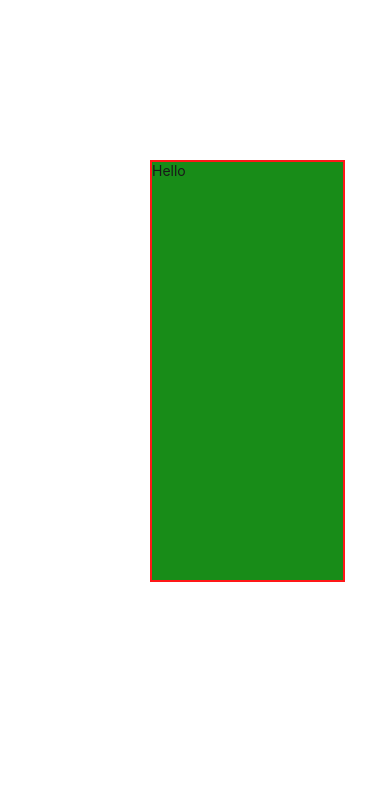
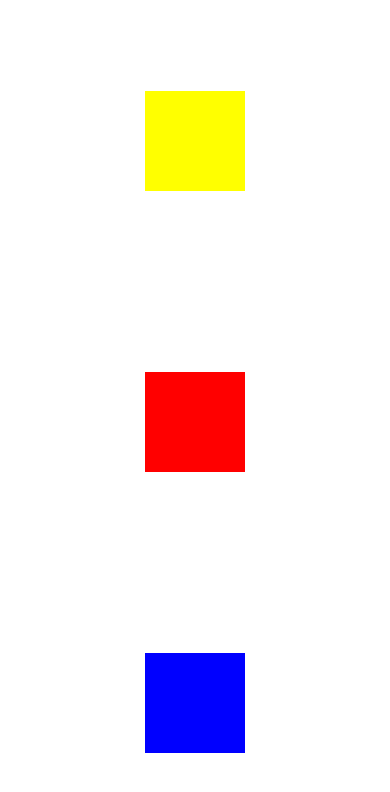
Before and after one commit to MatveyPreo/itProgerReact, a React Native app: screen / in a window 390 px wide. Shown: the top 792 px of the page. Built offline with nearby package versions, Linux system fonts and the light colour scheme.

Commit message:
FlexBox(place block)

```diff
--- a/App.js
+++ b/App.js
@@ -1,34 +1,31 @@
 import { StatusBar } from 'expo-status-bar';
-import { StyleSheet, Text, SafeAreaView, View, Platform } from 'react-native';
+import { StyleSheet, Text, SafeAreaView, View } from 'react-native';
+import { backgroundColor } from 'react-native/Libraries/Components/View/ReactNativeStyleAttributes';
 
 export default function App() {
 
   // ghgfhfgh
   return (
-    <SafeAreaView style={styles.container}>
-      <View style={styles.box}>
-      <Text>Hello </Text>
-      </View>
-
-      <StatusBar style="auto" />
+    <SafeAreaView style={styles.mainBlock}>
+      <View style={[styles.box, {backgroundColor: 'yellow'}]}></View>
+      <View style={[styles.box, {backgroundColor: 'red'}]}></View>
+      <View style={[styles.box, {backgroundColor: 'blue'}]}></View>
     </SafeAreaView>
   );
 }
 const simpleStyle = {backgroundColor: 'blue', color: 'red'}
 const styles = StyleSheet.create({
-  container: {
+  mainBlock: {
     flex: 1,
-    backgroundColor: '#fff',
+    flexDirection: 'column', //в колонку
+    //flexDirection: 'column-reverse'- колонка в обратном порядке
+    //flexDirection: 'row' - поочереди
+    justifyContent: 'space-around',
+    alignItems: 'center'
+  },
+  box:{
+    height: 100,
+    width: 100
+  }
 
-  },
-  box: {
-    backgroundColor: 'green',
-    width: '50%',
-    height: '50%',
-    opacity: 0.9, //прозрачность
-    borderWidth: 2, // обводка
-    borderColor: 'red',
-    top: Platform.OS === "ios" ? 150 : 160,
-    left: 150
-  }
 });
```
